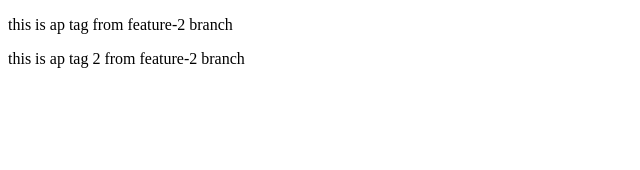
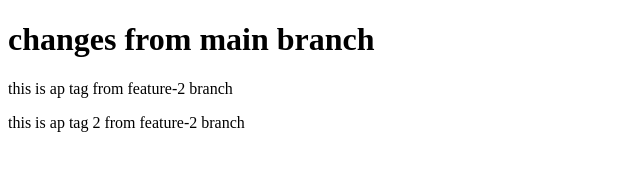
Before and after one commit to KakhiKhutchua/git-day-2, a plain HTML site: page index.html in a window 1280 px wide. Shown: the whole page, without its empty margins (0-640 px from the left). Drawn offline with Linux system fonts and the light colour scheme.

Commit message:
made changes from main branch

```diff
--- a/index.html
+++ b/index.html
@@ -4,9 +4,12 @@
     <meta charset="UTF-8" />
     <meta http-equiv="X-UA-Compatible" content="IE=edge" />
     <meta name="viewport" content="width=device-width, initial-scale=1.0" />
+    <link rel="stylesheet" href="" />
     <title>Document</title>
   </head>
-  <body></body>
+  <body>
+    <h1>changes from main branch</h1>
+  </body>
 </html>
 <p>this is ap tag from feature-2 branch</p>
 <p>this is ap tag 2 from feature-2 branch</p>
```
